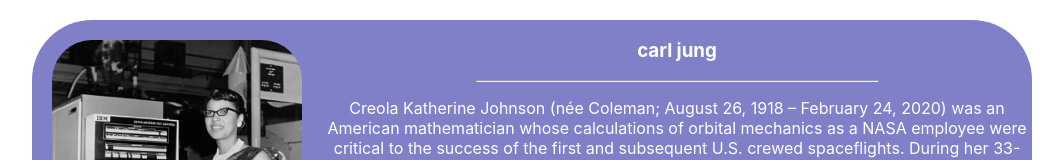
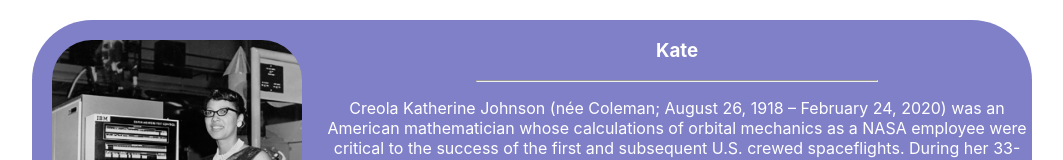
Before and after one commit to kencal20/dbc_reactproject1, a React (Create React App) app: page / in a window 1280 px wide. Shown: the top 160 px of the page, without its empty margins (158-1221 px from the left). Built offline with nearby package versions, Linux system fonts and the light colour scheme.

Commit message:
update of kate name prop

```diff
--- a/src/App.js
+++ b/src/App.js
@@ -13,7 +13,7 @@ function App() {
       <Profile1
         image="kate.jpg"
         alt="a pic of kate"
-        name="carl jung"
+        name="Kate"
         description="
             Creola Katherine Johnson (née Coleman; August 26, 1918 – February 24, 2020) was an American mathematician whose calculations of orbital mechanics as a NASA employee were critical to the success of the first and subsequent U.S. crewed spaceflights.
               During her 33-year career at NASA and its predecessor, she earned a reputation for mastering complex manual calculations and helped pioneer the use of computers to perform the tasks.
```
